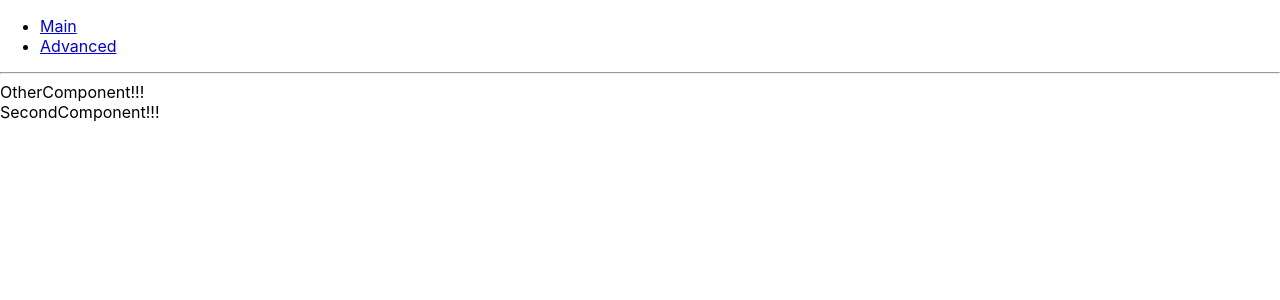
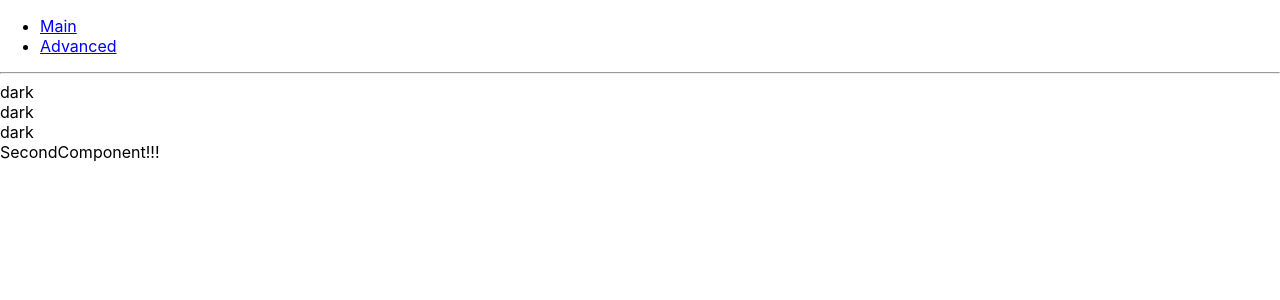
Before and after one commit to echo-fefe/play-react, a React (Create React App) app in the folder document-demo/: page /advanced in a window 1280 px wide. Shown: the top 300 px of the page. Built offline with nearby package versions, Linux system fonts and the light colour scheme.

Commit message:
feat: Context

```diff
--- a/document-demo/src/modules/Advanced/MyComponent.js
+++ b/document-demo/src/modules/Advanced/MyComponent.js
@@ -1,4 +1,4 @@
-// TODO: React.lazy 目前只支持默认导出（default exports）
+// TODO : React.lazy 目前只支持默认导出（default exports）
 // 如果你想被引入的模块使用命名导出（named exports），你可以创建一个中间模块，来重新导出为默认模块
 // 这能保证 tree shaking 不会出错，并且不必引入不需要的组件
 
--- a/document-demo/src/modules/Advanced/OtherComponent.js
+++ /dev/null
@@ -1,9 +0,0 @@
-import React from 'react'
-
-const OtherComponent = () => (
-  <div>
-    OtherComponent!!!
-  </div>
-)
-
-export default OtherComponent
--- /dev/null
+++ b/document-demo/src/modules/Advanced/ThemeComponent.js
@@ -0,0 +1,93 @@
+import React from 'react'
+
+// TODO  Context 提供了一个无需为每层组件手动添加 props，就能在组件树间进行数据传递的方法
+// 设计目的是为了共享那些对于一个组件树而言是“全局”的数据，例如当前认证的用户、主题或首选语言
+
+// TODO const MyContext = React.createContext(defaultValue)
+// 创建一个 Context 对象
+// 当 React 渲染一个订阅了这个 Context 对象的组件，这个组件会从组件树中离自身最近的那个匹配的 Provider 中读取到当前的 context 值
+// 只有当组件所处的树中没有匹配到 Provider 时，其 defaultValue 参数才会生效
+
+// TODO <MyContext.Provider value={/* 某个值 */}>
+// 每个 Context 对象都会返回一个 Provider React 组件，它允许消费组件订阅 context 的变化
+// Provider 接收一个 value 属性，传递给消费组件
+// 一个 Provider 可以和多个消费组件有对应关系
+// 多个 Provider 也可以嵌套使用，里层的会覆盖外层的数据
+// 当 Provider 的 value 值发生变化时，它内部的所有消费组件都会重新渲染
+// Provider 及其内部 consumer 组件都不受制于 shouldComponentUpdate 函数，因此当 consumer 组件在其祖先组件退出更新的情况下也能更新
+
+// TODO Class.contextType
+// 挂载在 class 上的 contextType 属性会被重赋值为一个由 React.createContext() 创建的 Context 对象
+// 这能让你使用 this.context 来消费最近 Context 上的那个值
+// 你可以在任何生命周期中访问到它，包括 render 函数中
+
+// TODO Context.Consumer
+// 在函数式组件中完成订阅 context，需要函数作为子元素（function as a child）
+
+// TODO Context.displayName
+// React DevTools 使用该字符串来确定 context 要显示的内容
+
+const ThemeContext = React.createContext('light')
+ThemeContext.displayName = 'MyDisplayName'
+
+class ThemeComponent extends React.Component {
+  render() {
+    return (
+      <ThemeContext.Provider value="dark">
+        <ToolBar />
+      </ThemeContext.Provider>
+    )
+  }
+}
+
+const Button = (props) => (
+  <div>{props.theme}</div>
+)
+
+const ToolBar = () => (
+  <div>
+    <ThemeButton1 />
+    <ThemeButton2 />
+    {/* TODO 方式三：ThemeContext.Consumer包含函数式组件 */}
+    <ThemeContext.Consumer>
+      {(value) => <Button theme={value} />}
+    </ThemeContext.Consumer>
+  </div>
+)
+
+// TODO 方式一：class中，类属性 static contextType
+class ThemeButton1 extends React.Component {
+  // 指定 contextType 读取当前的 theme context  --- Class.contextType
+  // React 会往上找到最近的 theme Provider，然后使用它的值。
+  // 在这个例子中，当前的 theme 值为 “dark”
+  static contextType = ThemeContext
+  render() {
+    return (
+      <div>
+        <Button theme={this.context} />
+      </div>
+    )
+  }
+}
+
+// TODO 方式二：class外，可以 Class.contextType
+class ThemeButton2 extends React.Component {
+  componentDidMount() {
+    let value = this.context
+    // 在组件挂载完成后，使用 MyContext 组件的值来执行一些有副作用的操作
+  }
+  componentDidUpdate(prevProps, prevState) {
+    let value = this.context
+  }
+  componentWillUnmount() {
+    let value = this.context
+  }
+  render() {
+    let value = this.context
+    // 基于 ThemeContext 组件的值进行渲染
+    return <Button theme={value} />
+  }
+}
+ThemeButton2.contextType = ThemeContext
+
+export default ThemeComponent
--- a/document-demo/src/modules/Advanced/index.js
+++ b/document-demo/src/modules/Advanced/index.js
@@ -1,18 +1,18 @@
 import React, { Suspense } from 'react'
 import ErrorBoundary from './ErrorBoundary'
 
-// TODO: React.lazy 函数能让你像渲染常规组件一样处理动态引入（的组件)
+// TODO React.lazy 函数能让你像渲染常规组件一样处理动态引入（的组件)
 // 接受一个函数，这个函数需要动态调用 import()
 // 它必须返回一个 Promise，该 Promise 需要 resolve 一个 defalut export 的 React 组件
 
-// TODO: 应在 Suspense 组件中渲染 lazy 组件
+// TODO 应在 Suspense 组件中渲染 lazy 组件
 // 如此使得我们可以使用在等待加载 lazy 组件时做优雅降级（如 loading 指示器等）
 // 可以将 Suspense 组件置于懒加载组件之上的 任何位置!!!
 // 甚至可以用一个 Suspense 组件包裹 多个懒加载组件
 
-// TODO: fallback 属性接受任何在组件加载过程中你想展示的 React 元素
+// TODO fallback 属性接受任何在组件加载过程中你想展示的 React 元素
 
-const OtherComponent = React.lazy(() => import('./OtherComponent'))
+const ThemeComponent = React.lazy(() => import('./ThemeComponent'))
 const MyComponent = React.lazy(() => import('./MyComponent'))
 
 // 如果模块加载失败（如网络问题），它会触发一个错误。
@@ -21,7 +21,7 @@ const Advanced = () => (
   <ErrorBoundary>
     <Suspense fallback={<div>Loading...</div>}>
       <section>
-        <OtherComponent />
+        <ThemeComponent />
         <MyComponent />
       </section>
     </Suspense>
```
Also changed, not shown: document-demo/src/modules/Advanced/DynamicTheme.js (added).
